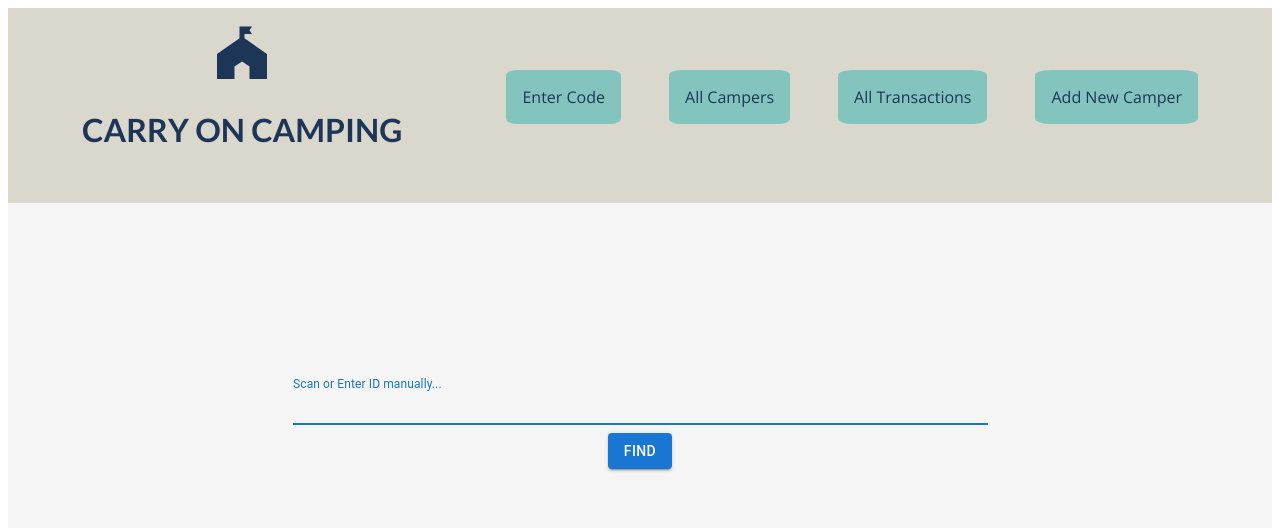
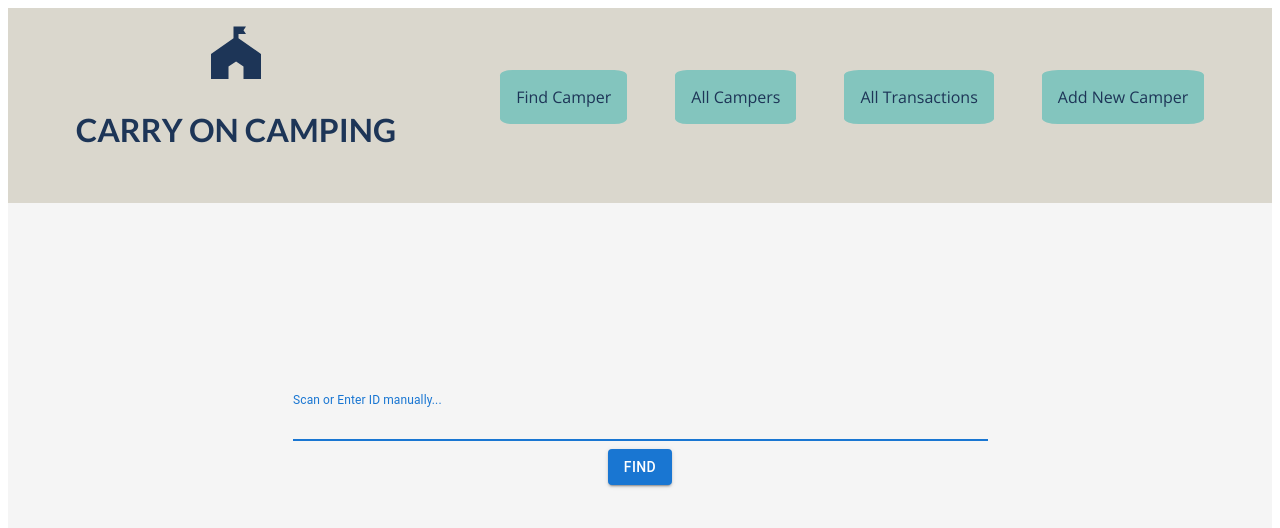
Before and after one commit to RadheyaM/next-camp-bank, a Next.js app: page / in a window 1280 px wide. Shown: the top 528 px of the page. Built offline with nearby package versions, Linux system fonts and the light colour scheme.

Commit message:
small changes

```diff
--- a/src/components/UI/Card.module.css
+++ b/src/components/UI/Card.module.css
@@ -5,4 +5,5 @@
   align-items: center;
   justify-content: center;
   height: fit-content;
+  padding-top: 1rem;
 }
--- a/src/components/layout/MainNavigation.js
+++ b/src/components/layout/MainNavigation.js
@@ -16,7 +16,7 @@ const MainNavigation = () => {
       </div>
       <nav>
         <ul className={styles.navLinkBar}>
-          <Link href="/">Enter Code</Link>
+          <Link href="/">Find Camper</Link>
           <Link href="/campers" replace>
             All Campers
           </Link>
--- a/src/styles/globals.css
+++ b/src/styles/globals.css
@@ -15,7 +15,7 @@ body {
 
 main {
   width: 100%;
-  height: 100vh;
+  height: 150vh;
   display: flex;
   align-content: center;
   justify-content: center;
```
